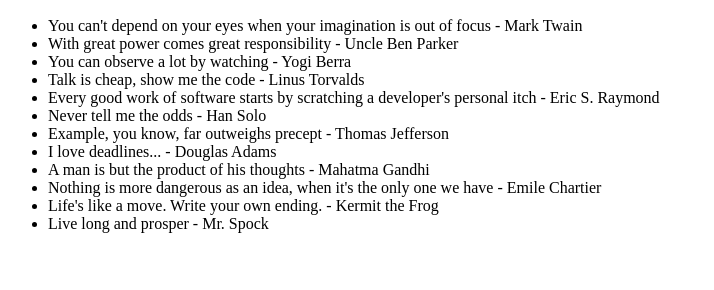
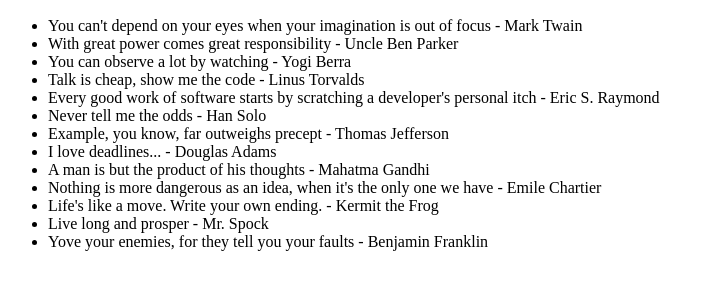
Before and after one commit to vierasse/0main_openSAP_repo, a plain HTML site: page index.html in a window 1280 px wide. Shown: the part 110-400 px from the top of the page, without its empty margins (0-714 px from the left). Drawn offline with Linux system fonts and the light colour scheme.

Commit message:
added Benjamin Franklin quote

```diff
--- a/index.html
+++ b/index.html
@@ -21,6 +21,7 @@
 			<li>Nothing is more dangerous as an idea, when it's the only one we have - Emile Chartier</li>
 			<li>Life's like a move. Write your own ending. - Kermit the Frog</li>
 			<li>Live long and prosper - Mr. Spock</li>
+			<li>Yove your enemies, for they tell you your faults - Benjamin Franklin</li>
 		</ul>
 	</body>
 </html>
```
